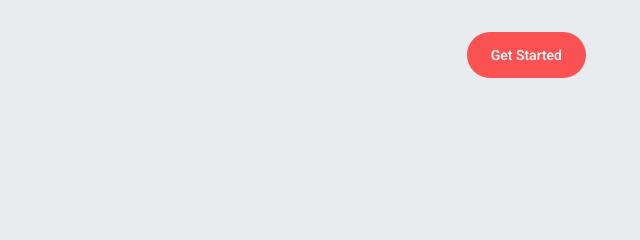
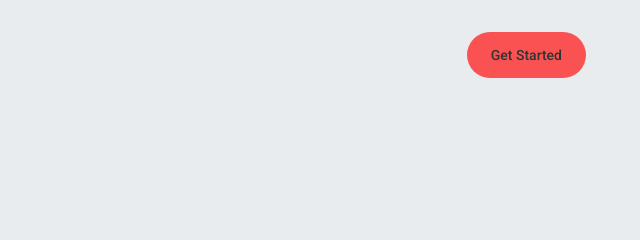
Before and after one commit to Abdullah-Ali-AbdElWhaab/appie-application-by-html-css, a plain HTML site: page index.html in a window 1280 px wide. Shown: the top 240 px of the page, 640-1280 px from the left. Drawn offline with nearby package versions, Linux system fonts and the light colour scheme; some packages are replaced by stand-ins of ours; a script that the page names is missing.

Commit message:
Update index.html

```diff
--- a/index.html
+++ b/index.html
@@ -114,7 +114,7 @@
             <a href="#footer" class="header-link"> Contact</a>
           </li>
           <li class="btn-header">
-            <a href="#download" class="btn-started"> Get Started </a>
+            <a href="#download" class="header-link btn-started"> Get Started </a>
           </li>
         </ul>
       </div>
```
